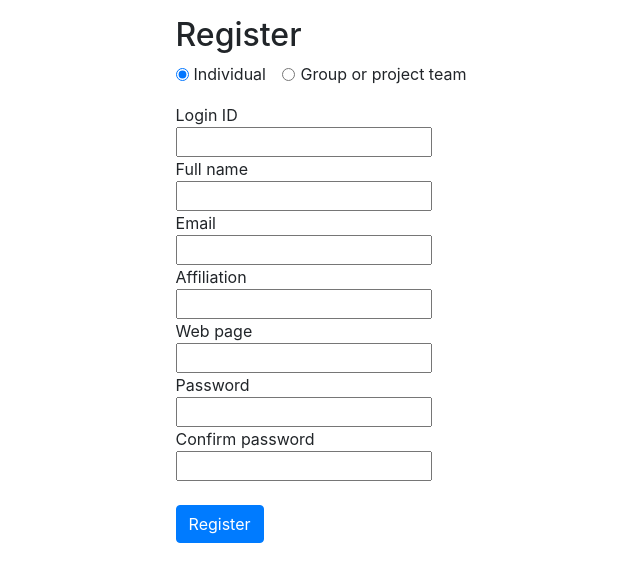
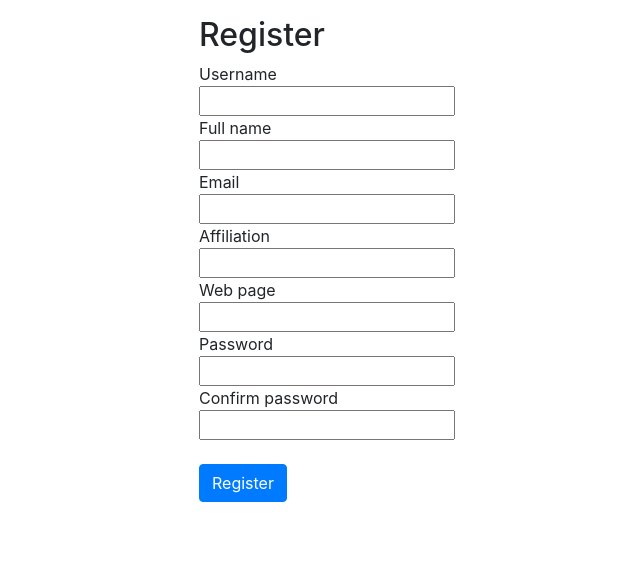
Before and after one commit to LinkedPasts/draw, a Django app: page /accounts/register/ in a window 1280 px wide. Shown: the part 51-633 px from the top of the page, without its empty margins (313-953 px from the left). Run offline with Django 3.2, Linux system fonts and the light colour scheme; some libraries are stand-ins or nearby versions.

```diff
--- a/accounts/templates/accounts/register.html
+++ b/accounts/templates/accounts/register.html
@@ -10,21 +10,13 @@
     <h2>Register</h2>
     <form method="post" action="{% url 'register' %}">
       {% csrf_token %}
-      <input type="hidden" name="first_name" value="n/a"/> <input type="hidden" name="last_name" value="n/a"/>
-      <div class="mb-3">
-        <div class="form-check form-check-inline">
-          <input class="form-check-input" type="radio" name="user_type" id="r_indiv" value="individual" checked="checked">
-          <label class="form-check-label" for="r_indiv">Individual</label>
-        </div>
-        <div class="form-check form-check-inline">
-          <input class="form-check-input" type="radio" name="user_type" id="r_group" value="group">
-          <label class="form-check-label" for="r_group">Group or project team</label>
-        </div>
-      </div>
-      Login ID<br/>
+      <input type="hidden" name="first_name" value="n/a"/>
+      <input type="hidden" name="last_name" value="n/a"/>
+      <input type="hidden" name="user_type" value="individual"/>
+      Username<br/>
       <input type="text" name="username" />
       <br/>
-      <span id="namelabel"></span><br/>
+      Full name<br/>
       <input type="text" name="name" />
       <br/>
       Email<br/>
@@ -47,17 +39,5 @@
   </div>
   </div>
 </div>
-<script type="text/javascript">
-  $(function(){
-    $("#namelabel").html("Full name")
-    $('input[type=radio][name=user_type]').change(function() {
-      if (this.value == 'individual') {
-          $("#namelabel").html("Full name");
-      }
-      else {
-          $("#namelabel").html("Project or group name");
-      }
-    });
-  })
-  </script>
+<script type="text/javascript"></script>
 {% endblock %}
--- a/accounts/views.py
+++ b/accounts/views.py
@@ -40,7 +40,7 @@ def register(request):
         if request.POST['password1'] == request.POST['password2']:
             try:
                 User.objects.get(username=request.POST['username'])
-                return render(request, 'accounts/register.html', {'error': 'User ID is already taken'})
+                return render(request, 'accounts/register.html', {'error': 'Username is already taken'})
             except User.DoesNotExist:
                 print('request.POST',request.POST)
                 user = User.objects.create_user(
@@ -54,7 +54,7 @@ def register(request):
                 user.profile.user_type=request.POST['user_type']
                 user.profile.name=request.POST['name']
                 auth.login(request, user)
-                return redirect('home')
+                return redirect('dashboard')
         else:
             return render(request, 'accounts/register.html', {'error': 'Sorry, password mismatch!'})
     else:
--- a/main/utils.py
+++ b/main/utils.py
@@ -1,4 +1,4 @@
-
+from main.models import ProjectUser
 
 def myprojects(me):
-    return ProjectUser.objects.filter(user_id_id=me.id).values_list('project_id')
+    return ProjectUser.objects.filter(user_id=me.id).values_list('project_id')
--- a/main/views.py
+++ b/main/views.py
@@ -3,6 +3,7 @@ from django.contrib.auth.decorators import login_required
 from django.contrib.auth.mixins import LoginRequiredMixin
 from django.contrib.gis.geos import GEOSGeometry
 from django.http import HttpResponse, JsonResponse, FileResponse
+from django.db.models import Q
 from django.shortcuts import get_object_or_404, render
 from django.urls import reverse
 from django.views.generic import (View, CreateView, DeleteView, ListView, UpdateView)
@@ -51,7 +52,7 @@ class DashboardView(LoginRequiredMixin, ListView):
             return Project.objects.all().order_by('-id')
         else:
             # returns permitted datasets (rw) + black and dplace (ro)
-            return Project.objects.filter( Q(id__in=myprojects(me)) | Q(owner=me) | Q(id__lt=3)).order_by('-id')
+            return Project.objects.filter( Q(id__in=myprojects(me)) | Q(owner=me) ).order_by('-id')
 
     def get_context_data(self, *args, **kwargs):
         me = self.request.user
```
Also changed, not shown: accounts/forms.py (+14 -14 lines), accounts/models.py (+21 -21 lines), accounts/migrations/0001_initial.py (added).
